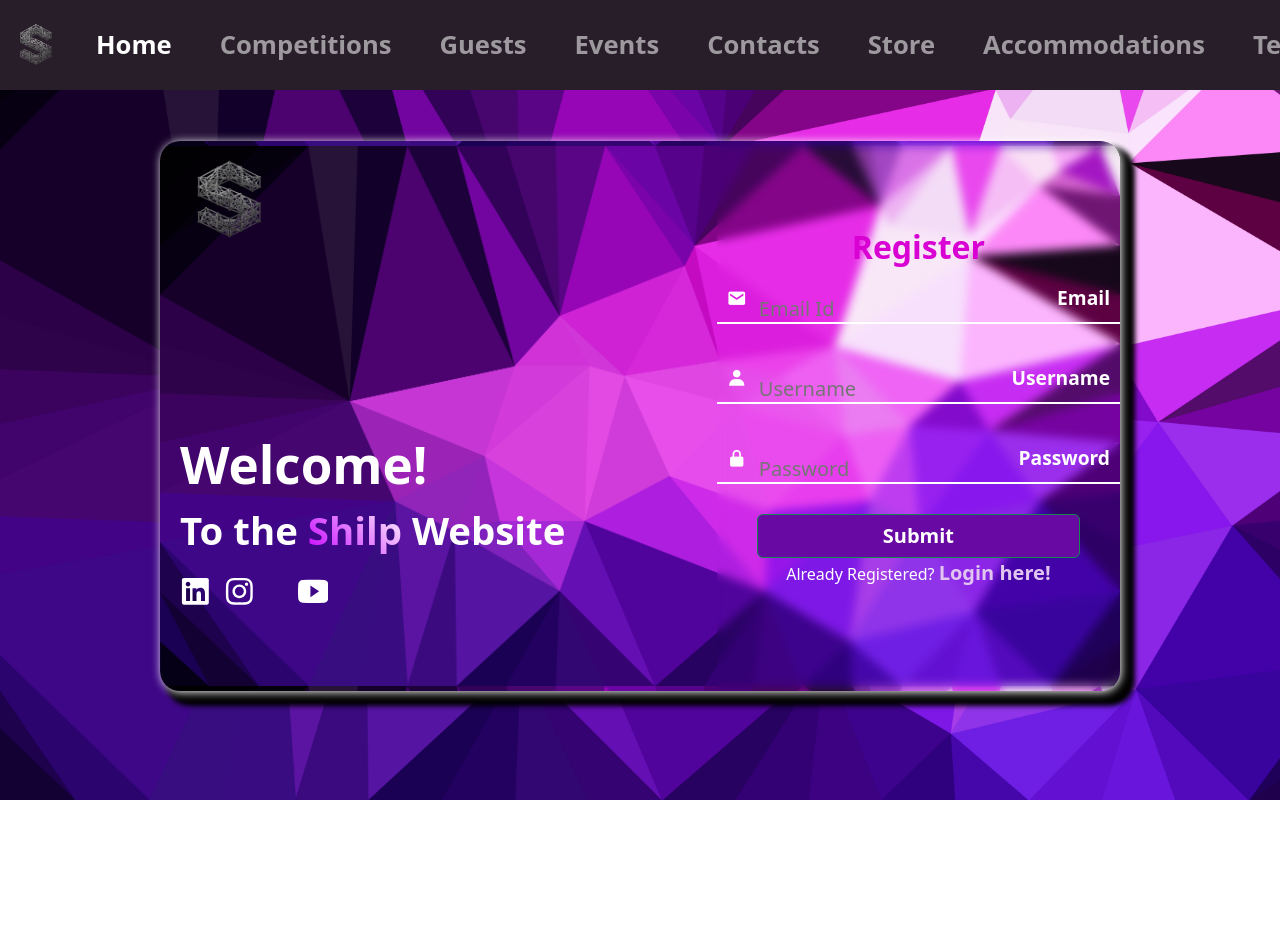
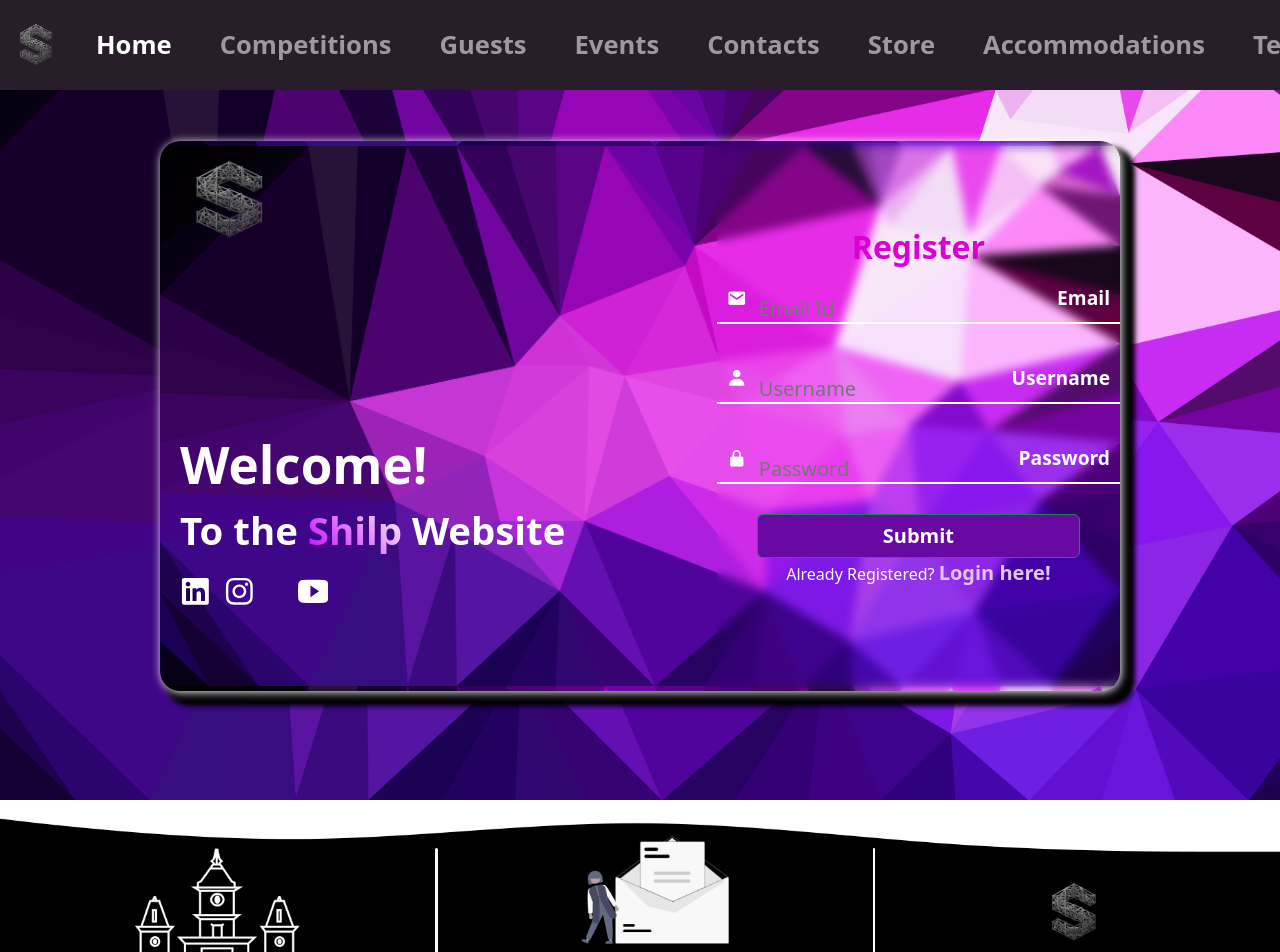
Before and after one commit to Maykkkk/Shilp24, a React (Create React App) app in the folder client/: page /register in a window 1280 px wide. Shown: the top 952 px of the page. Before the commit the page ends 800 px from the top, so only its background shows below. Built offline with nearby package versions, Linux system fonts and the light colour scheme; some icons are missing.

Commit message:
removed unused variables

```diff
--- a/client/src/components/InnovationOdyssey.jsx
+++ b/client/src/components/InnovationOdyssey.jsx
@@ -1,6 +1,6 @@
 import React from 'react'
 import '../links/css/innovationOdyssey.css'
-import Zoom from 'react-reveal/Zoom';
+// import Zoom from 'react-reveal/Zoom';
 import LightSpeed from 'react-reveal/LightSpeed';
 
 function InnovationOdyssey() {
--- a/client/src/components/Login/Login.jsx
+++ b/client/src/components/Login/Login.jsx
@@ -1,4 +1,4 @@
-import React, { useState, useEffect } from 'react';
+import React, { useState} from 'react';
 import { FaLinkedin } from "react-icons/fa";
 import { FaInstagram } from "react-icons/fa";
 import { FaSquareFacebook } from "react-icons/fa6";
--- a/client/src/components/Login/Register.jsx
+++ b/client/src/components/Login/Register.jsx
@@ -1,4 +1,4 @@
-import React, { useState, useEffect } from 'react';
+import React, { useState } from 'react';
 import shilp from "../../links/img/SHILP.png"
 import { Link } from "react-router-dom";
 import { FaLinkedin } from "react-icons/fa";
--- a/client/src/pages/loginPage.jsx
+++ b/client/src/pages/loginPage.jsx
@@ -1,4 +1,4 @@
-import React, { useState, useEffect } from 'react';
+import React from 'react';
 import '../links/css/login.css';
 import Login from '../components/Login/Login';
 import NavBar from '../components/NavBar';
--- a/client/src/pages/media.jsx
+++ b/client/src/pages/media.jsx
@@ -1,7 +1,7 @@
 import React from 'react'
 import '../links/css/home.css'
 import '../links/css/media.css'
-import demo from '../links/img/Events/3.png'
+// import demo from '../links/img/Events/3.png'
 
 function media() {
   return (
--- a/client/src/pages/registerPage.jsx
+++ b/client/src/pages/registerPage.jsx
@@ -1,4 +1,4 @@
-import React, { useState, useEffect } from 'react';
+import React from 'react';
 
 
 
@@ -18,6 +18,7 @@ function LoginPage() {
 
                 <Register />
             </div>
+            <Footer/>
         </div>
     );
 }
```
